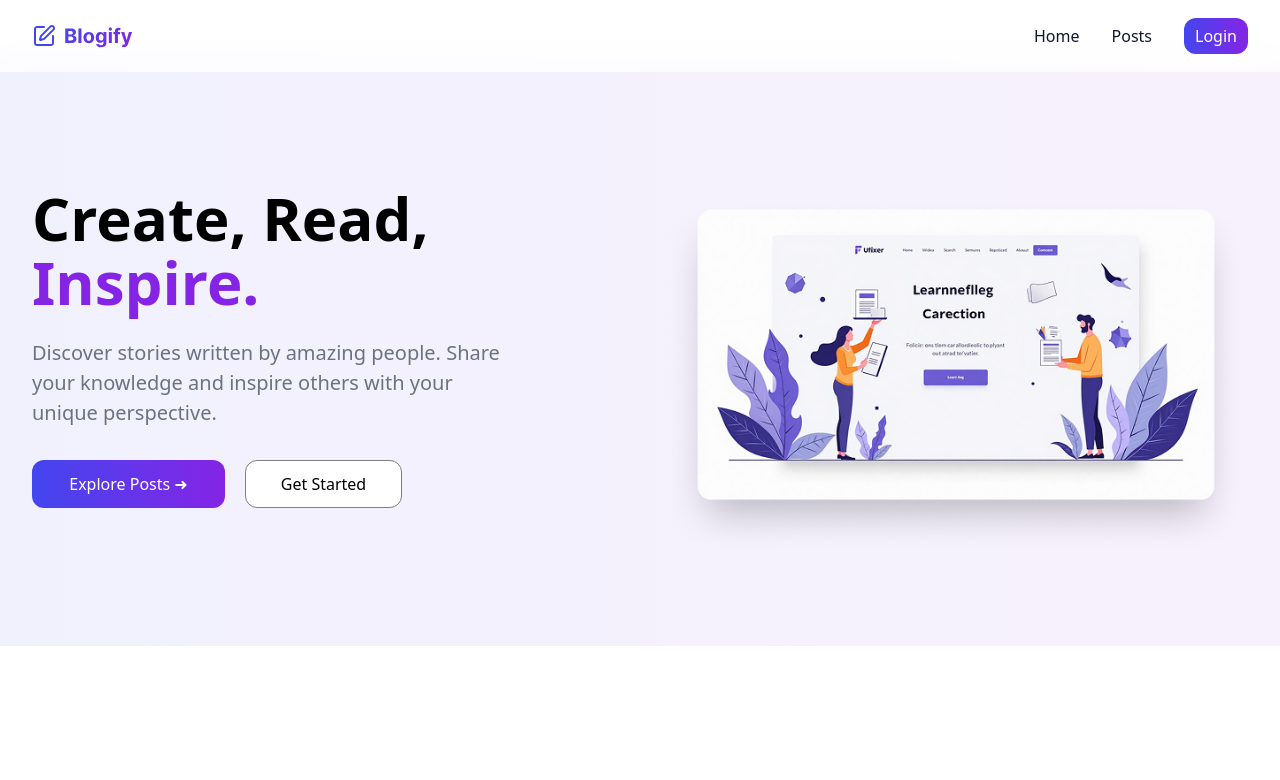
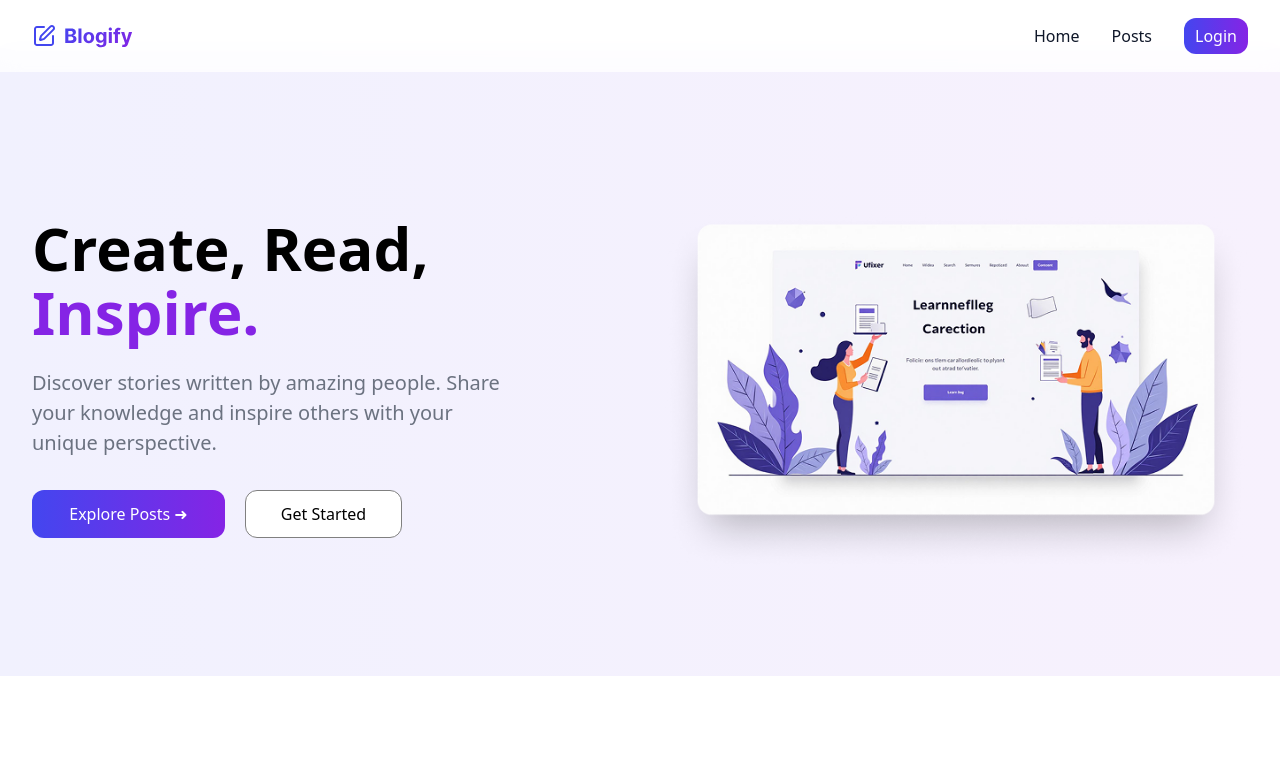
Before and after one commit to SherdorbekAbduqahhorov/blogify, a React (Vite) app: page / in a window 1280 px wide. Shown: the top 780 px of the page. Built offline with nearby package versions, Linux system fonts and the light colour scheme; no server answers.

Commit message:
yana qoshmcha

```diff
--- a/src/components/Main.jsx
+++ b/src/components/Main.jsx
@@ -5,7 +5,7 @@ function Main() {
     <main className=''>
         <section className='sectionbg'>
             <div className=' divimg newcontainer flex justify-between '>
-            <div className='divh1p py-[138px]'>
+            <div className='divh1p py-[138px] mt-[30px]'>
                 <h1 className=' text-[60px] font-[700] leading-[64px]'>Create, Read,<br /><span className='text-[#8524E5]'>Inspire.</span></h1>
                 <p className='text-[20px] text-[#6B7280] w-full max-w-[480px] mb-[32px] mt-[24px]'>Discover stories written by amazing people. Share
 your knowledge and inspire others with your unique
--- a/src/pages/public/PostsPage.jsx
+++ b/src/pages/public/PostsPage.jsx
@@ -35,7 +35,7 @@ getPosts()
   },[])
   return (
     <div>
-      <Navbar inputValue={inputValue} setInputValue={setInputValue}/><br />
+      <Navbar inputValue={inputValue} setInputValue={setInputValue}/><br /><br />
       <div>
         <PostHero/>
         <section className='mt-[32px]'>
```
